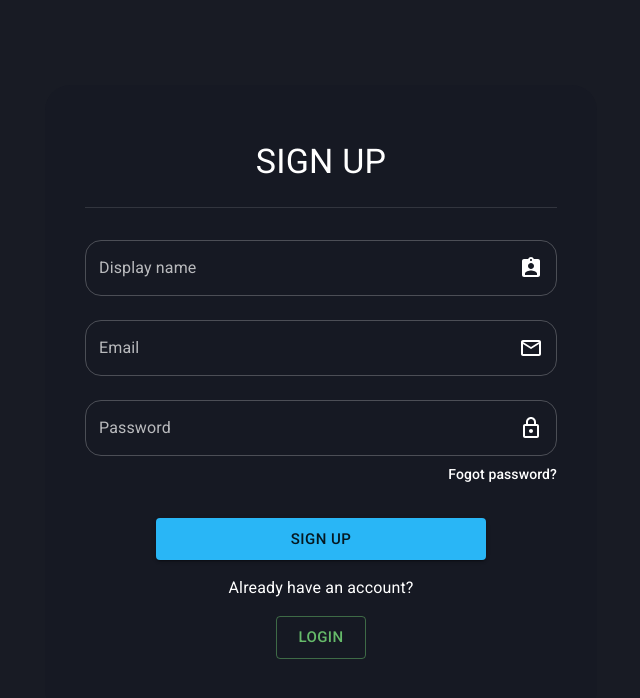
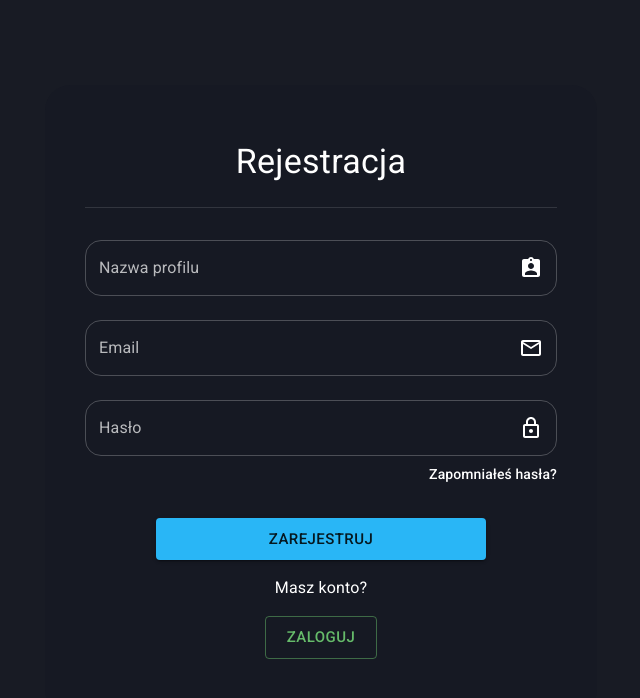
Before and after one commit to keremenen/ai-image-generator, a React (Vite) app: page /signup in a window 1280 px wide. Shown: the top 698 px of the page, without its empty margins (319-959 px from the left). Built offline with nearby package versions, Linux system fonts and the light colour scheme; no server answers.

Commit message:
Translate to PL

```diff
--- a/src/App.jsx
+++ b/src/App.jsx
@@ -44,7 +44,9 @@ function App() {
                                 />
                                 <Route
                                     path={'/signup'}
-                                    element={<Signup />}
+                                    element={
+                                        user ? <Navigate to='/' /> : <Signup />
+                                    }
                                 />
                                 <Route
                                     path={'/store'}
--- a/src/components/Footer.jsx
+++ b/src/components/Footer.jsx
@@ -23,7 +23,7 @@ const Footer = () => {
                     variant={'overline'}
                     align={'center'}
                 >
-					Copyright by Przemysław Kitowski / {currentYear}
+                    Wszystkie prawa zastrzeżone © Kacper Baranowski / {currentYear}
                 </Typography>
             </Container>
         </Paper>
--- a/src/components/Navbar.jsx
+++ b/src/components/Navbar.jsx
@@ -55,10 +55,10 @@ const Navbar = () => {
                         fontSize={'14px'}
                         color={'gray'}
                     >
-                        Hello, {user.displayName}
+                        Witaj, {user.displayName}
                     </Typography>
                     {document && (
-                        <Typography>Credits: {document.credits}</Typography>
+                        <Typography>Kredyty: {document.credits}</Typography>
                     )}
                 </Box>
                 <Box
@@ -66,10 +66,10 @@ const Navbar = () => {
                     sx={{ display: 'flex', alignItems: 'center', gap: 3 }}
                 >
                     <Link to={'/store'}>
-                        <Button>Credit Store</Button>
+                        <Button>Doładuj kredyty</Button>
                     </Link>
                     <Link to={'/history'}>
-                        <Button>History</Button>
+                        <Button>Historia</Button>
                     </Link>
                     <IconButton onClick={handleLogout}>
                         <LogoutIcon />
--- a/src/hooks/useCollection.js
+++ b/src/hooks/useCollection.js
@@ -39,7 +39,7 @@ const useCollection = (c, _customQuery, _orderByValue) => {
             },
             (error) => {
                 console.log(error)
-				setError('Could not fetch the data!')
+                setError('Nie można załadować danych.')
             }
         )
 
--- a/src/hooks/useDalle.js
+++ b/src/hooks/useDalle.js
@@ -62,7 +62,7 @@ export const useDalle = () => {
             dispatch({
                 type: 'ERROR',
                 payload:
-                    'No more credits. Add credits to your account to be able to generate more images',
+                    'Brak kredytów. Doładuj konto by móc korzystać z aplikacji.',
             })
             return
         }
--- a/src/hooks/useLogin.js
+++ b/src/hooks/useLogin.js
@@ -12,7 +12,6 @@ export const useLogin = () => {
 
         signInWithEmailAndPassword(auth, email, password)
             .then((response) => {
-				console.log('Login successfull!')
                 dispatch({ type: 'LOGIN', payload: response.user })
             })
             .catch((error) => setError(`${error.message}`))
--- a/src/pages/History.jsx
+++ b/src/pages/History.jsx
@@ -25,11 +25,7 @@ const SingleImageItem = styled(Box)(({ theme }) => ({
 
 const History = () => {
     const { user } = useAuthContext()
-	const { data } = useCollection(
-		'history',
-		['uid', '==', user.uid],
-		'createdAt'
-	)
+    const { data } = useCollection('history', ['uid', '==', user.uid], 'createdAt')
     const { deleteDocument, response } = useFirestore('history')
 
     const handleDelete = (id) => {
@@ -42,10 +38,10 @@ const History = () => {
             component={'main'}
         >
             <Alert severity={'info'}>
-				The url addresses of images created with Dall-E are available for
-				approximately 1 hour. <br />
-				After this time, they will be deleted and will not be available even
-				from the profile history.
+                Adresy URL obrazków wygenerowanych za pomocą Dall-e są dostepne
+                przez ok. 1 godzinę <br />
+                Po tym czasie zostaną usunięte i nie będą dostępne z poziomu
+                historii.
             </Alert>
             {data &&
                 data.map((document) => (
@@ -68,7 +64,7 @@ const History = () => {
                                     variant={'body2'}
                                     fontWeight={300}
                                 >
-									Search phrase:
+                                    Podana fraza:
                                 </Typography>
                                 <Typography
                                     color={'primary'}
@@ -85,14 +81,17 @@ const History = () => {
                                     variant={'body2'}
                                     component={'p'}
                                 >
-									Created:{' '}
+                                    Utworzono:{' '}
                                     <Typography
                                         component={'span'}
                                         fontWeight={500}
                                     >
-										{formatDistanceToNow(document.createdAt.toDate(), {
+                                        {formatDistanceToNow(
+                                            document.createdAt.toDate(),
+                                            {
                                                 addSuffix: true,
-										})}
+                                            }
+                                        )}
                                     </Typography>
                                 </Typography>
                             </Box>
--- a/src/pages/Login.jsx
+++ b/src/pages/Login.jsx
@@ -80,7 +80,7 @@ const Login = () => {
                     />
                     <TextField
                         margin={'normal'}
-                        label={'Password'}
+                        label={'Hasło'}
                         variant={'outlined'}
                         type={'password'}
                         fullWidth
@@ -102,7 +102,7 @@ const Login = () => {
                         align={'right'}
                         variant={'subtitle2'}
                     >
-                        Fogot password?
+                        Zapomniałeś hasła?
                     </Typography>
                     <Box
                         mt={4}
@@ -125,7 +125,7 @@ const Login = () => {
                             Login
                         </Button>
                         {error && <Typography>{error}</Typography>}
-                        <Typography>Dont have an account?</Typography>
+                        <Typography>Nie masz konta?</Typography>
                         <Link to={'/signup'}>
                             <Button
                                 size={'large'}
@@ -133,7 +133,7 @@ const Login = () => {
                                 variant={'outlined'}
                                 fullWidth
                             >
-                                Sign up
+                                Zarejestruj
                             </Button>
                         </Link>
                     </Box>
--- a/src/pages/Signup.jsx
+++ b/src/pages/Signup.jsx
@@ -53,7 +53,7 @@ const Signup = () => {
                     variant={'h4'}
                     component={'h1'}
                 >
-                    SIGN UP
+                    Rejestracja
                 </Typography>
                 <Divider />
                 <Box
@@ -63,7 +63,7 @@ const Signup = () => {
                 >
                     <TextField
                         margin={'normal'}
-                        label={'Display name'}
+                        label={'Nazwa profilu'}
                         variant={'outlined'}
                         fullWidth
                         name={'name'}
@@ -100,7 +100,7 @@ const Signup = () => {
                     />
                     <TextField
                         margin={'normal'}
-                        label={'Password'}
+                        label={'Hasło'}
                         variant={'outlined'}
                         type={'password'}
                         fullWidth
@@ -122,7 +122,7 @@ const Signup = () => {
                         align={'right'}
                         variant={'subtitle2'}
                     >
-                        Fogot password?
+                        Zapomniałeś hasła?
                     </Typography>
                     <Box
                         mt={4}
@@ -142,10 +142,10 @@ const Signup = () => {
                                 width: '70%',
                             }}
                         >
-                            Sign up
+                            Zarejestruj
                         </Button>
                         {error && <Typography>{error}</Typography>}
-                        <Typography>Already have an account?</Typography>
+                        <Typography>Masz konto?</Typography>
                         <Link to='/login'>
                             <Button
                                 size={'large'}
@@ -153,7 +153,7 @@ const Signup = () => {
                                 variant={'outlined'}
                                 fullWidth
                             >
-                                Login
+                                Zaloguj
                             </Button>
                         </Link>
                     </Box>
--- a/src/pages/Store.jsx
+++ b/src/pages/Store.jsx
@@ -19,7 +19,7 @@ const Store = () => {
                 variant={'h5'}
                 component={'h1'}
             >
-                Credit Store
+                Doładuj kredyty
             </Typography>
             <Box
                 sx={{
@@ -37,7 +37,7 @@ const Store = () => {
                         color='success'
                         fullWidth
                     >
-                        1 Credit
+                        1 Kredyt
                     </Button>
                 </Link>
                 <Link
@@ -49,7 +49,7 @@ const Store = () => {
                         color='success'
                         fullWidth
                     >
-                        10 Credits
+                        10 Kredytów
                     </Button>
                 </Link>
                 <Link
@@ -61,7 +61,7 @@ const Store = () => {
                         color='success'
                         fullWidth
                     >
-                        100 Credits
+                        100 Kredytów
                     </Button>
                 </Link>
 
@@ -71,7 +71,7 @@ const Store = () => {
                     disabled='true'
                     fullWidth
                 >
-                    Custom amount (not available yet)
+                    Własna ilość (niedostępne)
                 </Button>
             </Box>
         </Container>
```
Also changed, not shown: src/components/GenerateForm.jsx (+18 -8 lines), src/pages/Home.jsx (indentation only). Lines whose indentation alone changed are shown as unchanged.
